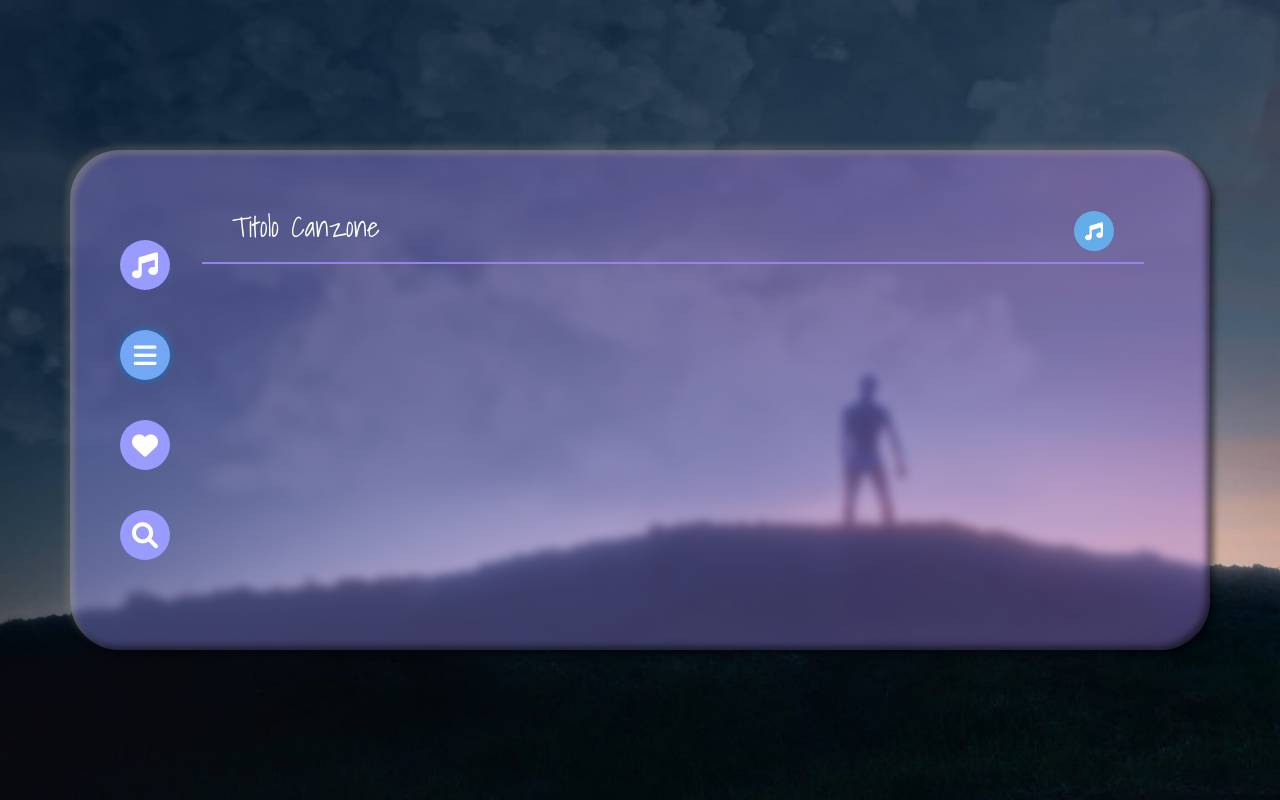
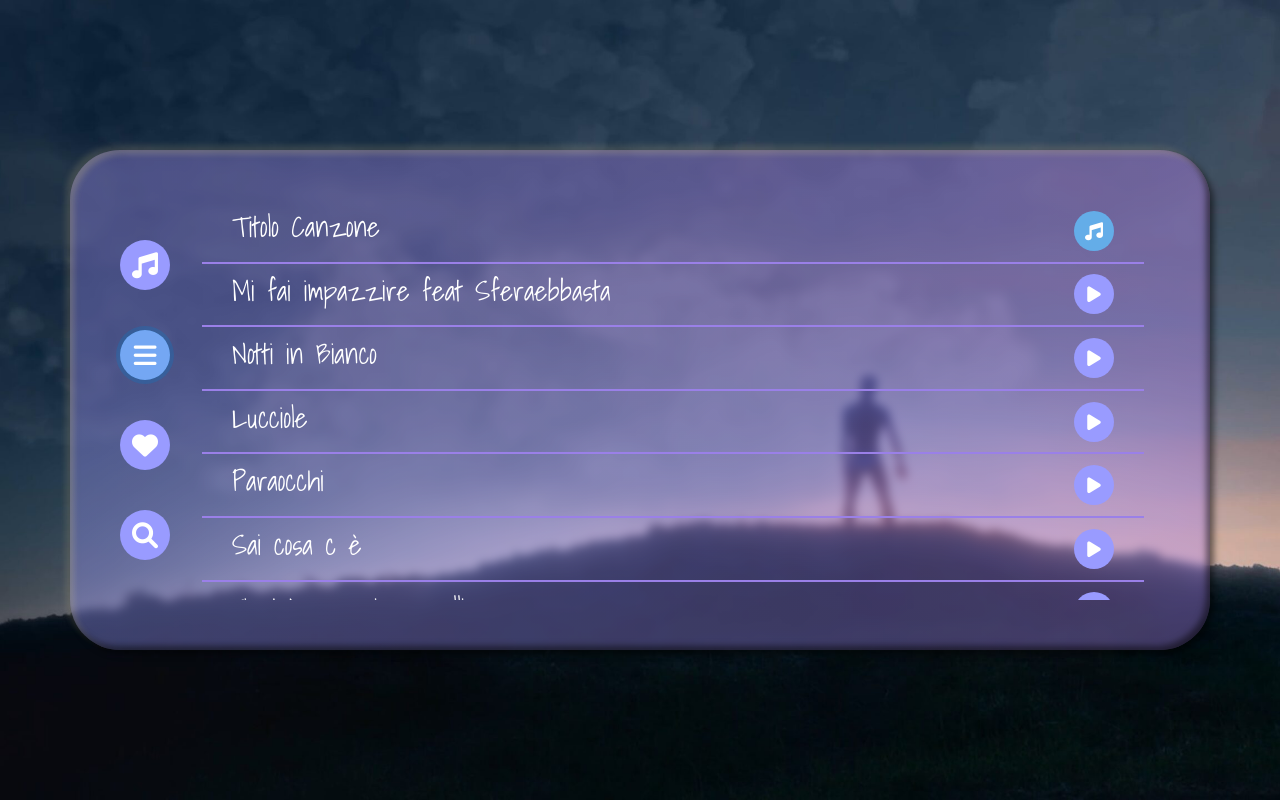
Before and after one commit to marcoBoccia/playerjs, a plain HTML site: page index.html in a window 1280 px wide. Both pictures are taken after a click on the tab 145 px from the left and 355 px from the top of the page. Drawn offline with nearby package versions, Linux system fonts and the light colour scheme.

Commit message:
lista canzoni fatta

```diff
--- a/index.html
+++ b/index.html
@@ -63,20 +63,20 @@
 
 
                         </div>
-                        <div class="tab-content w-100 px-3" id="v-pills-tabContent">
+                        <div class="tab-content w-100 px-3 h-100" id="v-pills-tabContent">
 
                           <div class="tab-pane fade show active" id="v-pills-home" role="tabpanel" aria-labelledby="v-pills-home-tab">...</div>
 
 
-                          <div class="tab-pane fade" id="v-pills-profile" role="tabpanel" aria-labelledby="v-pills-profile-tab">
+                          <div class="tab-pane h-100 fade" id="v-pills-profile" role="tabpanel" aria-labelledby="v-pills-profile-tab">
 
-                            <div id="songListWrapper" class="row">
+                            <div id="songListWrapper" class="row scroll-y h-100">
 
                               <div class="col-12">
 
                                 <div class="card-song d-flex justify-content-between align-items-center">
 
-                                <h3>Titolo Canzone</h3>
+                                <h3 class="text-gradient">Titolo Canzone</h3>
 
 
                                   <button class="btn btn-play-song active">
--- a/script.js
+++ b/script.js
@@ -14,9 +14,40 @@ let tracks= [
 
 ]
 
+const songListWrapper= document.querySelector('#songListWrapper');
+
+
+
 function populateSongList(){
 
-    console.log(tracks);
+    tracks.forEach(track => {
+
+        let card= document.createElement('div')
+
+        card.classList.add('col-12')
+
+        card.innerHTML=` <div class="col-12">
+
+         <div class="card-song d-flex justify-content-between align-items-center">
+
+         <h3 class="text-gradient">${track.title}</h3>
+
+
+           <button class="btn btn-play-song">
+
+           <i class="fa-solid fa-play"></i>
+
+           </button>
+
+         </div>
+
+
+         </div>`
+
+        songListWrapper.appendChild(card)
+
+    })
+
 }
 
 populateSongList()
--- a/style.css
+++ b/style.css
@@ -29,6 +29,12 @@ main{
     min-height: 100vh;
 }
 
+
+.scroll-y{
+
+    overflow-y:scroll;
+}
+
 .main-wrapper{
 
     height: 500px;
@@ -46,6 +52,8 @@ main{
                 inset 4px 4px 6px 0 rgba(200, 185, 136, 0.3);
 }
 
+/* Buttons */
+
 .btn-menu{
             height: 50px;
             width: 50px;
@@ -60,6 +68,25 @@ main{
             color: white;
             text-decoration: none;
 }
+
+
+.btn-play-song{
+
+            height: 40px;
+            width: 40px;
+            border-radius: 50px;
+            background: var(--main-color);
+            display: flex;
+            flex-direction: column;
+            justify-content: center;
+            align-items: center;
+            transition:all 0.6s cubic-bezier(.79,.21,.06,.81);
+            font-size: 18px;
+            color: white;
+            text-decoration: none;
+
+
+ }
 
 .btn-menu:hover,.btn-play-song:hover{
 
@@ -82,23 +109,6 @@ main{
 
  }
 
- .btn-play-song{
-
-    height: 40px;
-    width: 40px;
-    border-radius: 50px;
-    background: var(--main-color);
-    display: flex;
-    flex-direction: column;
-    justify-content: center;
-    align-items: center;
-    transition:all 0.6s cubic-bezier(.79,.21,.06,.81);
-    font-size: 18px;
-    color: white;
-    text-decoration: none;
-
-
- }
 
 
 
```
